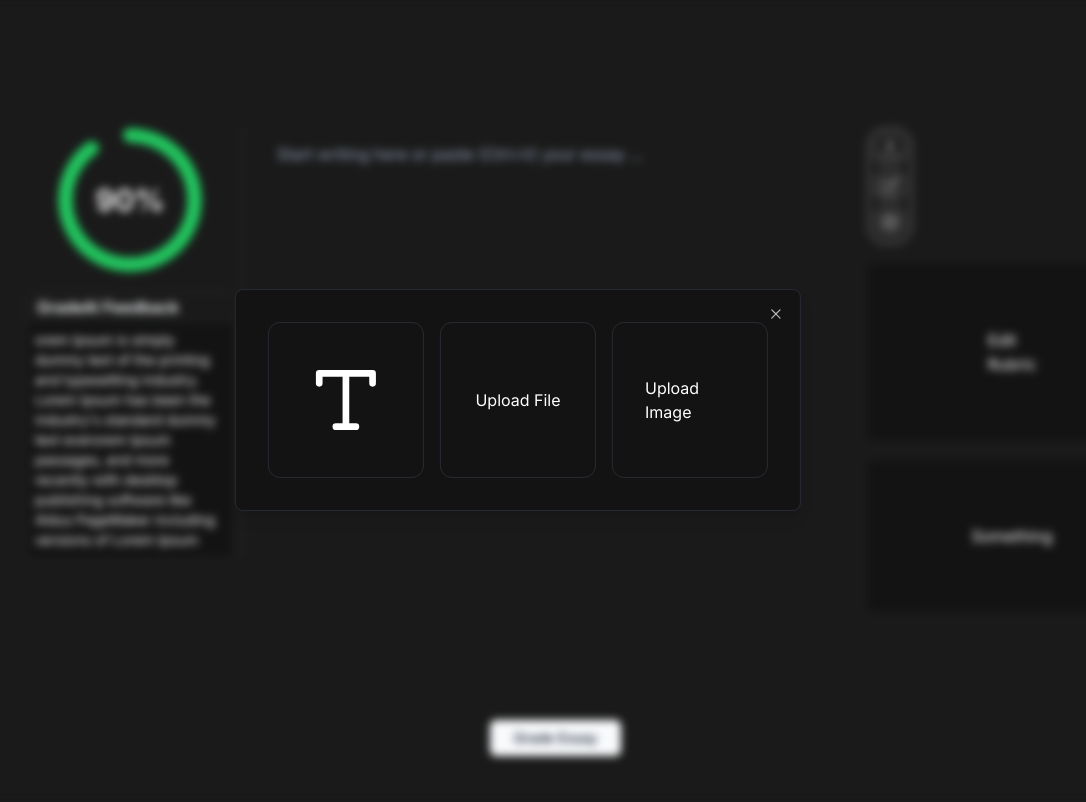
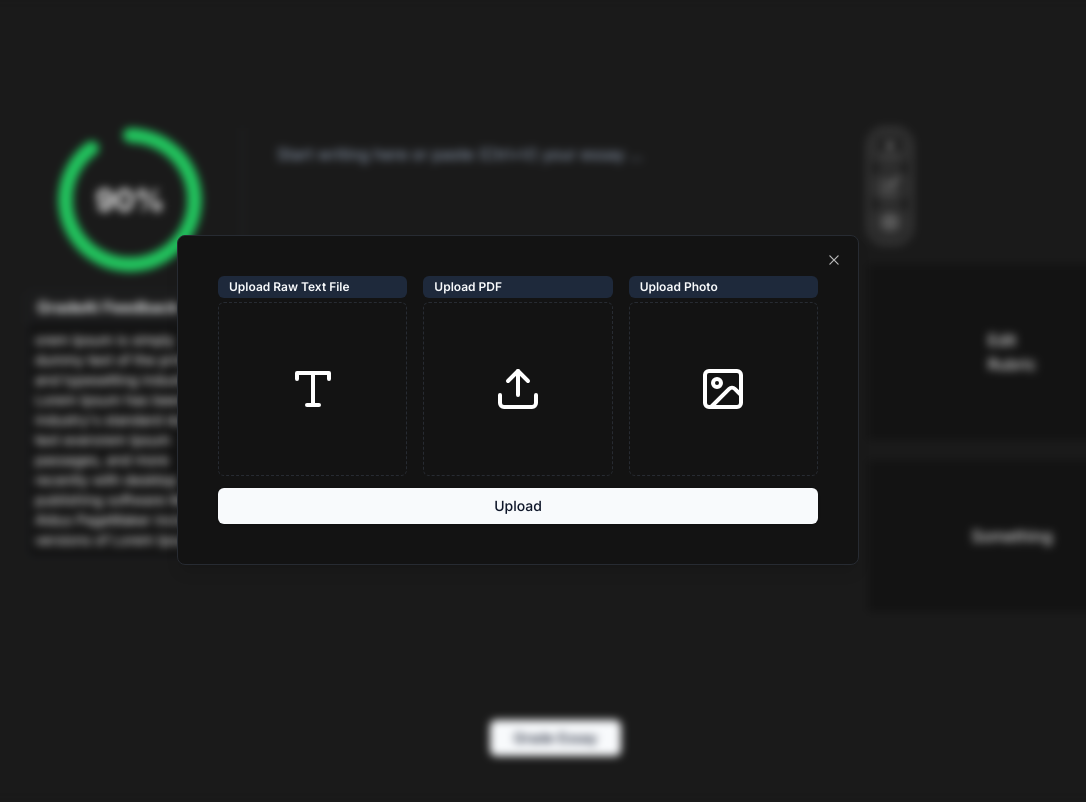
Before and after one commit to arihanv/GradeAI, a Next.js app: page /essay in a window 1280 px wide. Both pictures are taken after a click on the button 1012 px from the left and 150 px from the top of the page. Shown: the top 802 px of the page, without its empty margins (122-1208 px from the left). Built offline with nearby package versions, Linux system fonts and the light colour scheme.

Commit message:
Upload Types

```diff
--- a/components/Tools/PopCont/uploadCont.tsx
+++ b/components/Tools/PopCont/uploadCont.tsx
@@ -1,24 +1,144 @@
-import { Text, Type } from 'lucide-react'
-import React from 'react'
+"use client";
+import { Text, Type, Upload, Image } from "lucide-react";
+import React from "react";
+import { Badge } from "@/components/ui/badge";
+import { Button } from "@/components/ui/button";
 
-type Props = {}
+type Props = {};
 
 export default function UploadCont({}: Props) {
+  const [fileName, setFileName] = React.useState<string>("");
+  const [fileInput, setFileInput] = React.useState<any>();
+  const [imageName, setImageName] = React.useState<string>("");
+  const [imageInput, setImageInput] = React.useState<any>();
+  const [textName, setTextName] = React.useState<string>("");
+  const [textInput, setTextInput] = React.useState<string>("");
+
+  const handleFileChange = (event: any) => {
+    if (event.target.files[0].type !== "application/pdf") {
+      alert("Please upload a valid pdf file");
+      return;
+    }
+    if (imageInput !== undefined) {
+      setImageInput(undefined);
+      setImageName("");
+    }
+    if (textInput !== "") {
+      setTextInput("");
+      setTextName("");
+    }
+    setFileInput(event.target.files[0]);
+    setFileName(event.target.files[0].name);
+  };
+
+  const handleImageChange = (event: any) => {
+    if (
+      event.target.files[0].type !== "image/png" &&
+      event.target.files[0].type !== "image/jpeg"
+    ) {
+      alert("Please upload a valid image file");
+      return;
+    }
+    if (fileInput !== undefined) {
+      setFileInput(undefined);
+      setFileName("");
+    }
+    if (textInput !== "") {
+      setTextInput("");
+      setTextName("");
+    }
+    setImageInput(event.target.files[0]);
+    setImageName(event.target.files[0].name);
+  };
+
+  const handleTextChange = (event: any) => {
+    if (event.target.files[0].type !== "text/plain") {
+      alert("Please upload a valid text file");
+      return;
+    }
+    if (imageInput !== undefined) {
+      setImageInput(undefined);
+      setImageName("");
+    }
+    if (fileInput !== undefined) {
+      setFileInput(undefined);
+      setFileName("");
+    }
+    setTextInput(event.target.value);
+    setTextName(event.target.value);
+  };
+
   return (
-    <div className='flex-col flex'>
-      <div className='flex gap-4 p-2'>
-          <div className='border flex justify-center p-8 aspect-square items-center rounded-xl w-1/3'>
-            <button className='' onClick={() => {}}>
-            <Type size={80}/>
-            </button>
-          </div>
-          <div className='border flex justify-center p-8  aspect-square items-center rounded-xl w-1/3'>
-            Upload File
-          </div>
-          <div className='border flex justify-center p-8  aspect-square items-center rounded-xl w-1/3'>
-            Upload Image
-          </div>
+    <div className="flex-col p-4 flex gap-3">
+      <div className="flex gap-4 w-[600px] min-h-[200px]">
+        <div className="flex flex-col gap-1 w-1/3">
+          <Badge variant={"secondary"}>Upload Raw Text File</Badge>
+          <label
+            htmlFor="file-upload"
+            className="flex h-full cursor-pointer items-center justify-center rounded-md border border-dashed w-full"
+          >
+            {textInput ? (
+              <p className="text-ellipsis overflow-hidden p-4">{textName}</p>
+            ) : (
+              <>
+                <Type size={48} />
+              </>
+            )}
+
+            <input
+              type="file"
+              id="file-upload"
+              className="hidden"
+              onChange={handleTextChange}
+            />
+          </label>
+        </div>
+        <div className="flex flex-col gap-1 w-1/3">
+          <Badge variant={"secondary"}>Upload PDF</Badge>
+          <label
+            htmlFor="file-upload"
+            className="flex h-full cursor-pointer items-center justify-center rounded-md border border-dashed w-full"
+          >
+            {fileInput ? (
+              <p className="text-ellipsis overflow-hidden p-4">{fileName}</p>
+            ) : (
+              <>
+                <Upload size={48} />
+              </>
+            )}
+
+            <input
+              type="file"
+              id="file-upload"
+              className="hidden"
+              onChange={handleFileChange}
+            />
+          </label>
+        </div>
+        <div className="flex flex-col gap-1  w-1/3">
+          <Badge variant={"secondary"}>Upload Photo</Badge>
+          <label
+            htmlFor="image-upload"
+            className="flex h-full cursor-pointer items-center justify-center rounded-md border border-dashed w-full"
+          >
+            {imageInput ? (
+              <p className="text-ellipsis overflow-hidden p-4">{imageName}</p>
+            ) : (
+              <>
+                <Image size={48} />
+              </>
+            )}
+
+            <input
+              type="file"
+              id="image-upload"
+              className="hidden"
+              onChange={handleImageChange}
+            />
+          </label>
+        </div>
       </div>
+      <Button>Upload</Button>
     </div>
-  )
+  );
 }
--- a/components/Tools/tools.tsx
+++ b/components/Tools/tools.tsx
@@ -12,6 +12,7 @@ type Props = {};
 export default function Tools({}: Props) {
   const [rowCount, setRowCount] = useState(4);
   const [columnCount, setColumnCount] = useState(4);
+  const [open, setOpen] = useState(false);
 
   return (
     <div>
```
